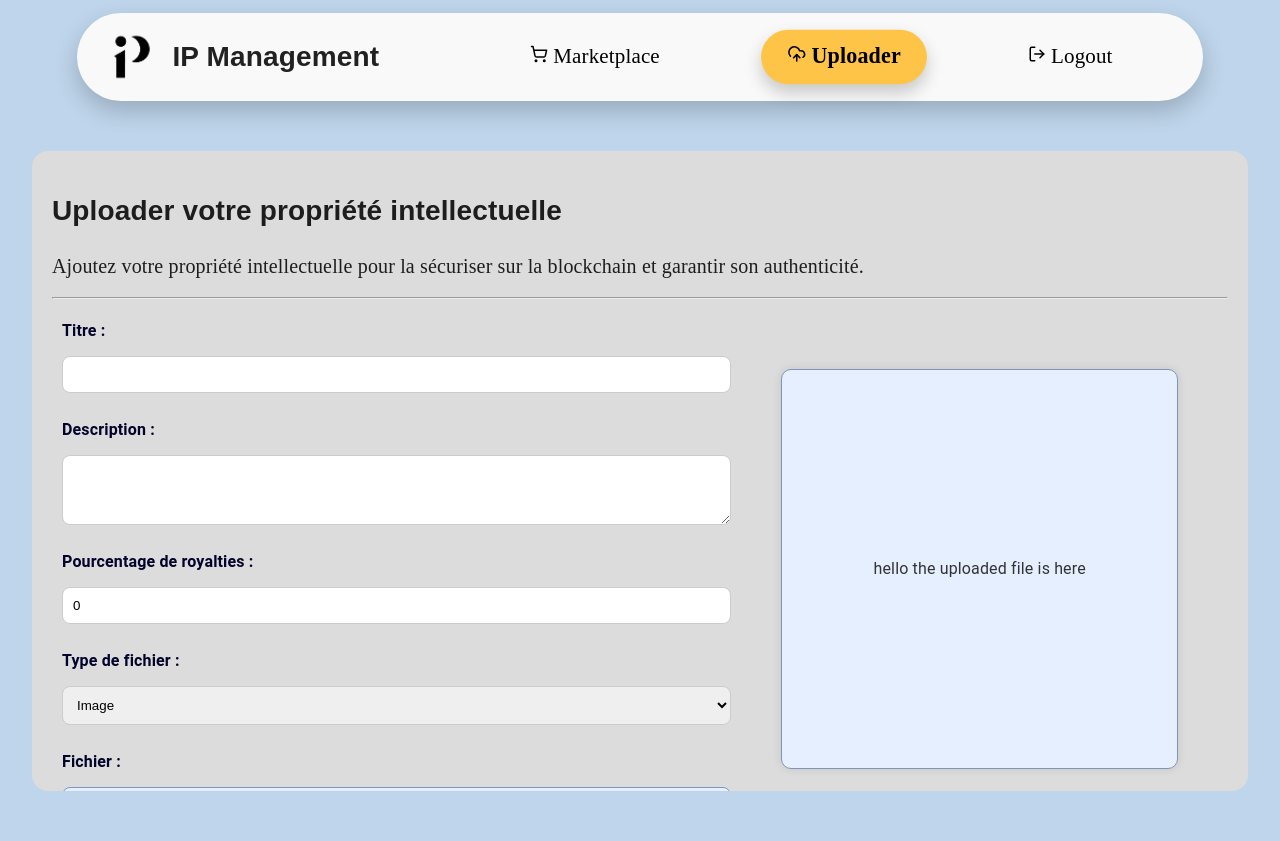
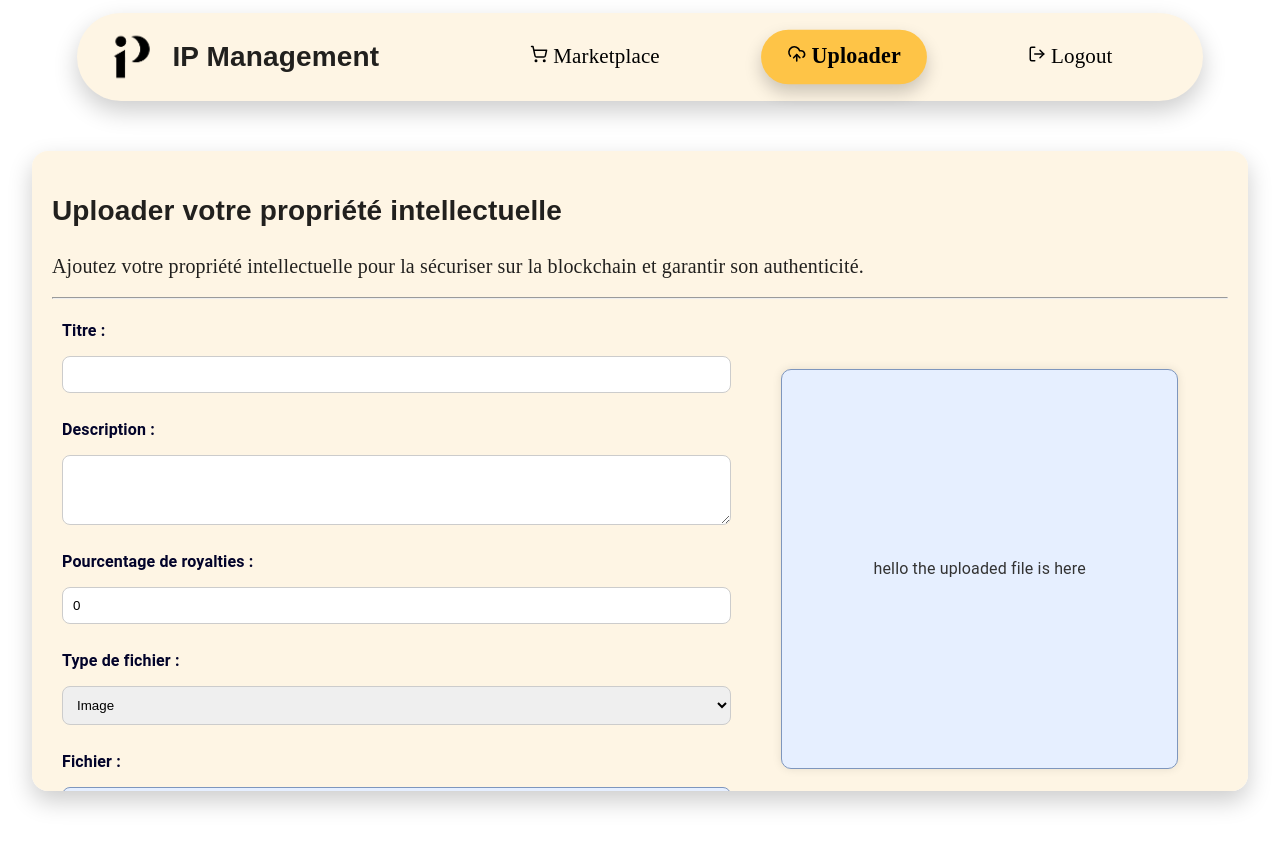
Before and after one commit to sirine-sudo/IP-frontend, a React (Create React App) app: page /upload in a window 1280 px wide. Built offline with nearby package versions, Linux system fonts and the light colour scheme.

Commit message:
style : changed background and nav/container color

```diff
--- a/src/App.js
+++ b/src/App.js
@@ -22,7 +22,7 @@ const theme = createTheme({
       main: "#1976d2",
     },
     background: {
-      default: "#BED5EB", // Set background color here
+      default: "#ffffff", // Set background color here
     },
   },
 });
--- a/src/components/CardContainer/style.css
+++ b/src/components/CardContainer/style.css
@@ -1,6 +1,6 @@
 .card-container {
-  background-color: gainsboro;
-  padding: 20px;
+  background-color: #fef5e4;
+  padding: 20px 20px 20px 20px;
   border-radius: 1em;
   width: 95%;
   height: 80vh; /* 🔥 Responsive height: 80% of screen height */
@@ -11,6 +11,8 @@
   overflow-x: hidden;
   overflow-anchor: none;
   margin: 50px auto;
+  box-shadow: 0 10px 25px rgba(0, 0, 0, 0.2);
+  transition: background-color 0.5s ease, box-shadow 0.5s ease;
 }
 
 
--- a/src/components/Navbar/style.css
+++ b/src/components/Navbar/style.css
@@ -1,5 +1,5 @@
 .navbar {
-  background-color: #f9f9f9;
+  background-color: #fef5e4;
   margin: 1% 6%;
   border-radius: 20em;
   padding: 0 2%;
@@ -8,7 +8,7 @@
 }
 /* When hovering the whole navbar */
 .navbar:hover {
-  background-color: #f1f1f1; /* Slight background change */
+  background-color: #fef5e8; /* Slight background change */
   box-shadow: 0 8px 16px rgba(0, 0, 0, 0.1); /* Add a soft shadow */
 }
 .navbar-content {
--- a/src/theme/AppTheme.js
+++ b/src/theme/AppTheme.js
@@ -3,7 +3,7 @@ import { ThemeProvider, createTheme } from "@mui/material/styles";
 const theme = createTheme({
   palette: {
     background: {
-      default: "#BED5EB", // Applique la couleur en fond global
+      default: "#ffffff", // Applique la couleur en fond global
     },
   },
 });
```
